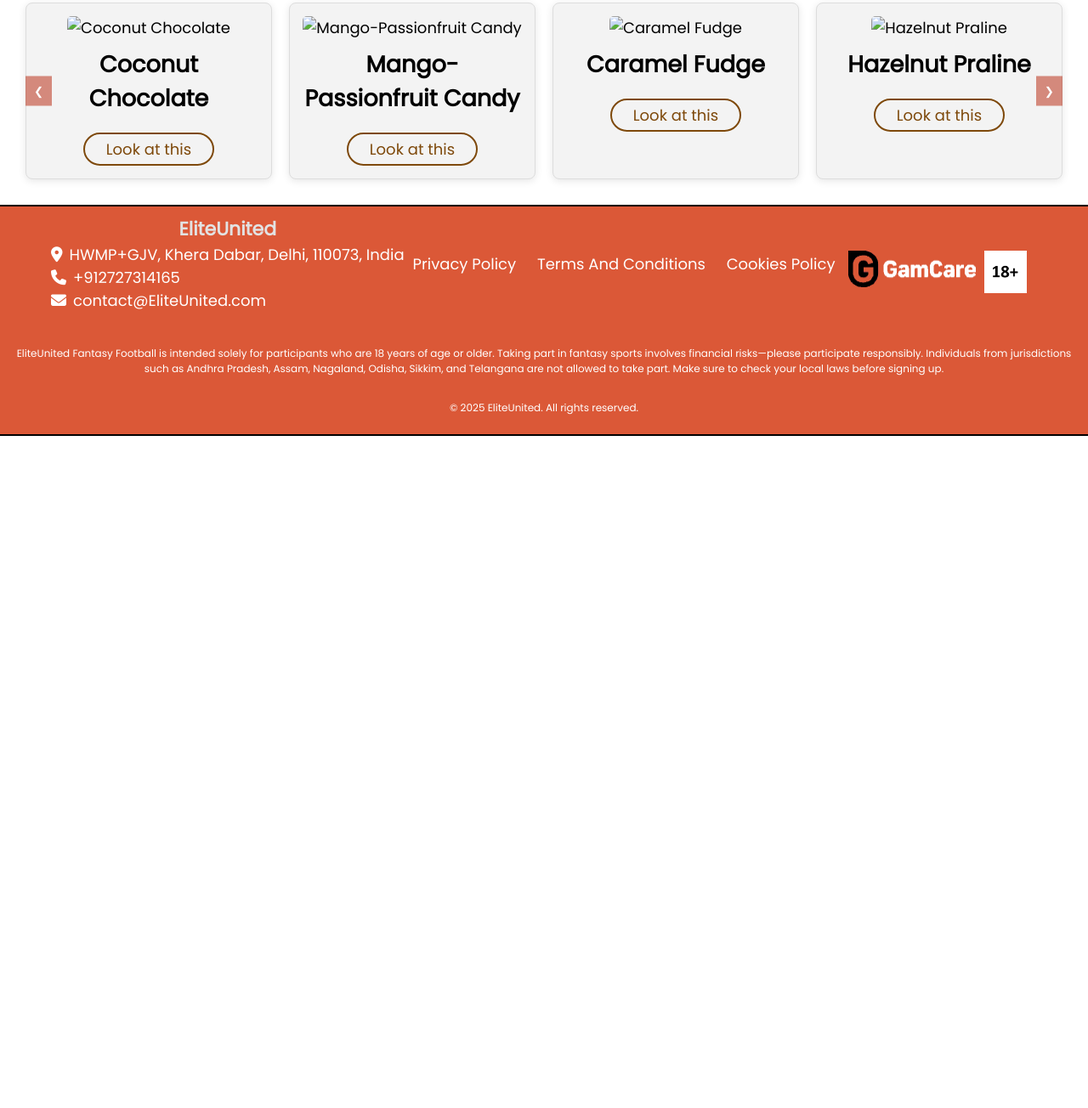
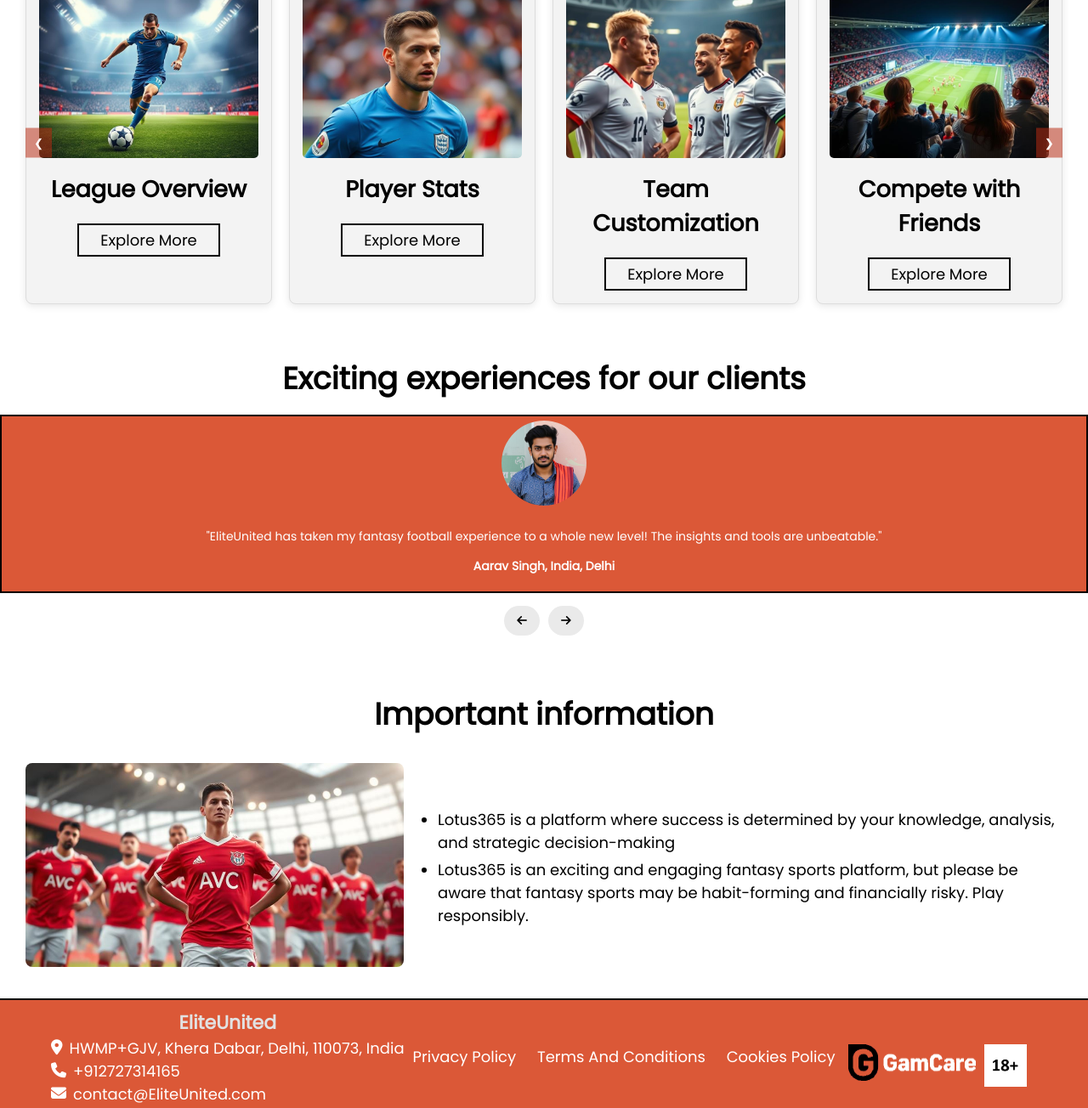
Before and after one commit to NausAlexus/test3, a plain HTML site: page index.html in a window 1280 px wide. Shown: the part 1496-2800 px from the top of the page at 85% size. Before the commit the page ends 2009 px from the top, so only its background shows below. Drawn offline with Linux system fonts and the light colour scheme.

Commit message:
впвкпквп

```diff
--- a/index.html
+++ b/index.html
@@ -16,6 +16,7 @@
 
     <script src="burgerMenu.js" defer></script>
     <script src="heroSlider.js" defer></script>
+    <script src="sliderReview.js" defer></script>
 
 </head>
 
@@ -63,15 +64,15 @@
         <section class="new-arrivals-2">
             <div class="two-blocks-section">
                 <div class="two-blocks-image-block">
-                    <img src="img/hero-bg.jpg" alt="Dessert Image" class="two-blocks-dessert-image"> <!-- Replace with your image path -->
+                    <img src="img/home/page.jpg" alt="Dessert Image" class="two-blocks-dessert-image"> <!-- Replace with your image path -->
                 </div>
                 <div class="two-blocks-text-block">
-                    <p class="two-blocks-text-intro">See how we make masterpieces for you</p>
-                    <h3 class="two-blocks-text-title">Aesthetics of taste and production</h3>
+                    <p class="two-blocks-text-intro">Discover how we elevate your game</p>
+                    <h3 class="two-blocks-text-title">The Thrill of Fantasy Football</h3>
                     <p class="two-blocks-text-description">
-                        Take your special occasions to the next level with our custom dessert services. Whether it’s an intimate gathering or a grand celebration, Bonbons creates desserts that leave a lasting impression. From chocolates to pastries, each treat is carefully crafted to complement your event’s theme and delight your guests. See how much love goes into making it happen.
+                        Take your passion for football to new heights with EliteUnited. Whether you’re a seasoned player or just starting out, our platform offers everything you need to create your ultimate fantasy team. From player stats to expert insights, we provide the tools to help you strategize and win. Experience the excitement of competition and see how every decision can lead to victory!
                     </p>
-                    <a href="about.html" class="two-blocks-learn-more-button">Learn More</a>
+                    <a href="contacts/" class="two-blocks-learn-more-button">Learn More</a>
                 </div>
             </div>
             <h2 class="new-arrivals-title-2">Why do winners choose us?</h2>
@@ -79,48 +80,108 @@
             <div class="new-arrivals-slider-2">
                 <div class="new-arrivals-slider-container-2">
                     <div class="new-arrivals-card-2">
-                        <img src="img/sweets/sweet-1.jpg" alt="Coconut Chocolate">
-                        <h3>Coconut Chocolate</h3>
-                        <a href="sweets.html" class="order-btn-2">Look at this</a>
+                        <img src="img/home/slide-1.jpg" alt="Fantasy Football League Overview">
+                        <h3>League Overview</h3>
+                        <a href="contacts/" class="order-btn-2">Explore More</a>
                     </div>
                     <div class="new-arrivals-card-2">
-                        <img src="img/sweets/sweet-2.jpg" alt="Mango-Passionfruit Candy">
-                        <h3>Mango-Passionfruit Candy</h3>
-                        <a href="sweets.html" class="order-btn-2">Look at this</a>
+                        <img src="img/home/slide-2.jpg" alt="Player Stats and Insights">
+                        <h3>Player Stats</h3>
+                        <a href="contacts/" class="order-btn-2">Explore More</a>
                     </div>
                     <div class="new-arrivals-card-2">
-                        <img src="img/sweets/sweet-3.jpg" alt="Caramel Fudge">
-                        <h3>Caramel Fudge</h3>
-                        <a href="sweets.html" class="order-btn-2">Look at this</a>
+                        <img src="img/home/slide-3.jpg" alt="Team Customization Options">
+                        <h3>Team Customization</h3>
+                        <a href="contacts/" class="order-btn-2">Explore More</a>
                     </div>
                     <div class="new-arrivals-card-2">
-                        <img src="img/sweets/sweet-4.jpg" alt="Hazelnut Praline">
-                        <h3>Hazelnut Praline</h3>
-                        <a href="sweets.html" class="order-btn-2">Look at this</a>
+                        <img src="img/home/slide-4.jpg" alt="Compete with Friends">
+                        <h3>Compete with Friends</h3>
+                        <a href="contacts/" class="order-btn-2">Explore More</a>
                     </div>
                     <div class="new-arrivals-card-2">
-                        <img src="img/sweets/sweet-5.jpg" alt="Strawberry Mousse">
-                        <h3>Strawberry Mousse</h3>
-                        <a href="sweets.html" class="order-btn-2">Look at this</a>
+                        <img src="img/home/slide-5.jpg" alt="Live Scoring Updates">
+                        <h3>Live Updates</h3>
+                        <a href="contacts/" class="order-btn-2">Explore More</a>
                     </div>
                     <div class="new-arrivals-card-2">
-                        <img src="img/sweets/sweet-6.jpg" alt="Pistachio Nougat">
-                        <h3>Pistachio Nougat</h3>
-                        <a href="sweets.html" class="order-btn-2">Look at this</a>
+                        <img src="img/home/slide-6.jpg" alt="Expert Fantasy Advice">
+                        <h3>Expert Advice</h3>
+                        <a href="contacts/" class="order-btn-2">Explore More</a>
                     </div>
                     <div class="new-arrivals-card-2">
-                        <img src="img/sweets/sweet-7.jpg" alt="Lemon Tart">
-                        <h3>Lemon Tart</h3>
-                        <a href="sweets.html" class="order-btn-2">Look at this</a>
+                        <img src="img/home/slide-7.jpg" alt="Trade and Manage Players">
+                        <h3>Trade Players</h3>
+                        <a href="contacts/" class="order-btn-2">Explore More</a>
                     </div>
                     <div class="new-arrivals-card-2">
-                        <img src="img/sweets/sweet-8.jpg" alt="Blueberry Muffin">
-                        <h3>Blueberry Muffin</h3>
-                        <a href="sweets.html" class="order-btn-2">Look at this</a>
+                        <img src="img/home/slide-8.jpg" alt="Celebrate Your Wins">
+                        <h3>Celebrate Wins</h3>
+                        <a href="contacts/" class="order-btn-2">Explore More</a>
                     </div>
                 </div>
                 <button class="new-arrivals-prev-2" onclick="moveSlide2(-1)">&#10094;</button>
                 <button class="new-arrivals-next-2" onclick="moveSlide2(1)">&#10095;</button>
+            </div>
+        </section>
+        <section class="reviews-section" id="reviews">
+            <div class="container">
+                <h2 class="reviews-section-title">Exciting experiences for our clients</h2>
+                <div class="slider-review" id="slider">
+                    <div class="review">
+                        <img src="img/reviews/review-1.jpg" alt="Review by Aarav">
+                        <p>"EliteUnited has taken my fantasy football experience to a whole new level! The insights and tools are unbeatable."</p>
+                        <p class="author">Aarav Singh, India, Delhi</p>
+                    </div>
+                    <div class="review">
+                        <img src="img/reviews/review-2.jpg" alt="Review by Aisha">
+                        <p>"I love how user-friendly EliteUnited is! The recommendations helped me create my best team yet."</p>
+                        <p class="author">Aisha Patel, India, Mumbai</p>
+                    </div>
+                    <div class="review">
+                        <img src="img/reviews/review-3.jpg" alt="Review by Rohan">
+                        <p>"The live scoring updates are a game changer! I can never miss a moment of the action with EliteUnited."</p>
+                        <p class="author">Rohan Verma, India, Bangalore</p>
+                    </div>
+                    <div class="review">
+                        <img src="img/reviews/review-4.jpg" alt="Review by Priya">
+                        <p>"EliteUnited’s expert analysis helped me make crucial decisions during the draft! Highly recommend it."</p>
+                        <p class="author">Priya Sharma, India, Hyderabad</p>
+                    </div>
+                    <div class="review">
+                        <img src="img/reviews/review-5.jpg" alt="Review by Kabir">
+                        <p>"Joining EliteUnited was one of the best decisions I've made! The community and competition are fantastic."</p>
+                        <p class="author">Kabir Khan, India, Kolkata</p>
+                    </div>
+                    <div class="review">
+                        <img src="img/reviews/review-6.jpg" alt="Review by Sneha">
+                        <p>"EliteUnited makes fantasy football so much fun! I love managing my team and competing with friends."</p>
+                        <p class="author">Sneha Reddy, India, Chennai</p>
+                    </div>
+                </div>
+
+                <div class="buttons-review">
+                    <button class="btn-review" onclick="prevReview()">
+                        <i class="fas fa-arrow-left"></i>
+                    </button>
+                    <button class="btn-review" onclick="nextReview()">
+                        <i class="fas fa-arrow-right"></i>
+                    </button>
+                </div>
+            </div>
+        </section>
+        <section class="comprehensive-care">
+            <h2 class="comprehensive-section-title">Important information</h2>
+            <div class="comprehensive-blocks-container">
+                <div class="comprehensive-image-block">
+                    <img src="img/hero-bg.jpg" alt="warn" class="comprehensive-care-image">
+                </div>
+                <div class="comprehensive-text-block">
+                    <ul class="comprehensive-benefits-list">
+                        <li>Lotus365 is a platform where success is determined by your knowledge, analysis, and strategic decision-making</li>
+                        <li>Lotus365 is an exciting and engaging fantasy sports platform, but please be aware that fantasy sports may be habit-forming and financially risky. Play responsibly.</li>
+                    </ul>
+                </div>
             </div>
         </section>
     </main>
--- /dev/null
+++ b/sliderReview.js
@@ -0,0 +1,22 @@
+let index = 0;
+
+function showReview() {
+    const slider = document.getElementById('slider');
+    const totalReviews = document.querySelectorAll('.review').length;
+
+    slider.style.transform = `translateX(${-index * 100}%)`;
+}
+
+function nextReview() {
+    const totalReviews = document.querySelectorAll('.review').length;
+    index = (index + 1) % totalReviews;
+    showReview();
+}
+
+function prevReview() {
+    const totalReviews = document.querySelectorAll('.review').length;
+    index = (index - 1 + totalReviews) % totalReviews;
+    showReview();
+}
+
+showReview();
--- a/style.css
+++ b/style.css
@@ -563,16 +563,6 @@ body::-webkit-scrollbar-track {
     }
 }
 
-
-
-
-
-
-
-
-
-
-
 .new-arrivals-2 {
     padding: 20px;
     text-align: center;
@@ -640,10 +630,9 @@ body::-webkit-scrollbar-track {
     margin-top: 10px;
     padding: 4px 25px;
     background-color: transparent;
-    color: #7e490b;
+    color: #000000;
     text-decoration: none;
-    border: 2px solid #7e490b;
-    border-radius: 20px;
+    border: 2px solid #000000;
     display: inline-block;
     transition: background-color 0.3s ease;
 }
@@ -681,9 +670,129 @@ body::-webkit-scrollbar-track {
     }
 }
 
+.reviews-section {
+    overflow: hidden;
+}
 
+.reviews-section-title {
+    text-align: center;
+    font-size: 2em;
+    color: #000000;
+    margin-bottom: 15px;
+}
 
+.slider-review {
+    margin-top: 15px;
+    display: flex;
+    transition: transform 0.5s ease-in-out;
+}
 
+.review {
+    background-color: #db5837;
+    flex: 0 0 100%;
+    padding: 5px;
+    border: 2px solid #000000;
+    box-sizing: border-box;
+    text-align: center;
+}
+
+.review p {
+    font-size: 14px;
+    color: #ffffff;
+}
+
+.author {
+    font-weight: bold;
+    color: rgb(150, 55, 20);
+    margin-top: 5px;
+    font-size: 12px;
+}
+
+.buttons-review {
+    margin-top: 10px;
+    display: flex;
+    justify-content: center;
+}
+
+.btn-review {
+    padding: 10px 15px;
+    margin: 5px;
+    border-radius: 30px;
+    border: none;
+    color: black;
+    cursor: pointer;
+    background-color: #eaeaea;
+    transition: background-color 0.3s ease;
+}
+
+.review img {
+    width: 100px;
+    border-radius: 50%;
+    margin-bottom: 5px;
+}
+
+.comprehensive-care {
+    margin-top: 10px;
+    padding: 20px;
+}
+
+.comprehensive-section-title {
+    text-align: center;
+    font-size: 2em;
+    margin-bottom: 20px;
+}
+
+.comprehensive-blocks-container {
+    display: flex;
+    flex-wrap: wrap;
+    justify-content: space-between;
+    align-items: center;
+}
+
+.comprehensive-image-block {
+    flex: 1 1 30%;
+    margin: 10px;
+}
+
+.comprehensive-care-image {
+    width: 100%;
+    height: auto;
+    border-radius: 8px;
+}
+
+.comprehensive-text-block {
+    flex: 1 1 55%;
+    margin: 10px;
+}
+
+.comprehensive-text-title {
+    font-size: 1.5em;
+    margin-bottom: 10px;
+}
+
+.comprehensive-product-title {
+    font-size: 1.2em;
+    margin-bottom: 10px;
+}
+
+.comprehensive-benefits-list {
+    list-style-type: disc;
+    padding-left: 20px;
+}
+
+.comprehensive-benefits-list li {
+    margin-bottom: 5px;
+}
+
+@media (max-width: 768px) {
+    .comprehensive-blocks-container {
+        flex-direction: column;
+    }
+
+    .comprehensive-image-block, .comprehensive-text-block {
+        flex: 1 1 100%;
+    }
+}
 
 
 
@@ -726,4 +835,10 @@ body::-webkit-scrollbar-track {
     .new-arrivals-prev-2:hover, .new-arrivals-next-2:hover {
         background-color: #b92b12d0;
     }
+    .order-btn-2:hover {
+        background-color: #b92b12d0;
+    }
+    .btn-review:hover {
+        background-color: #b92b12d0;
+    }
 }
```
Also changed, not shown: img/home/page.jpg (added), img/home/slide-1.jpg (added), img/home/slide-2.jpg (added), img/home/slide-3.jpg (added), img/home/slide-4.jpg (added), img/home/slide-5.jpg (added), img/home/slide-6.jpg (added), img/home/slide-7.jpg (added), img/home/slide-8.jpg (added), img/reviews/review-1.jpg (added), img/reviews/review-2.jpg (added), img/reviews/review-3.jpg (added), img/reviews/review-4.jpg (added), img/reviews/review-5.jpg (added), 1 more files.
